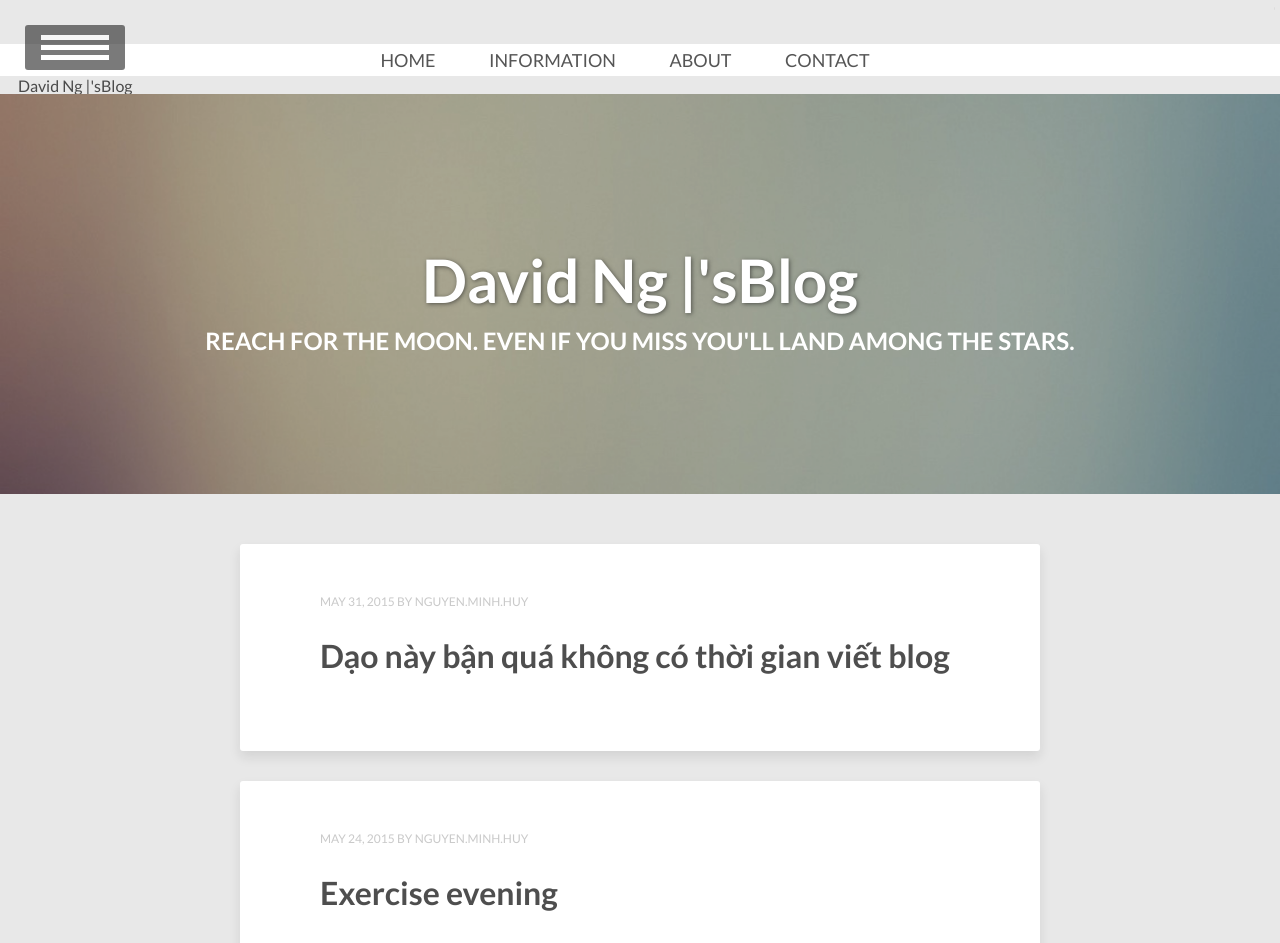
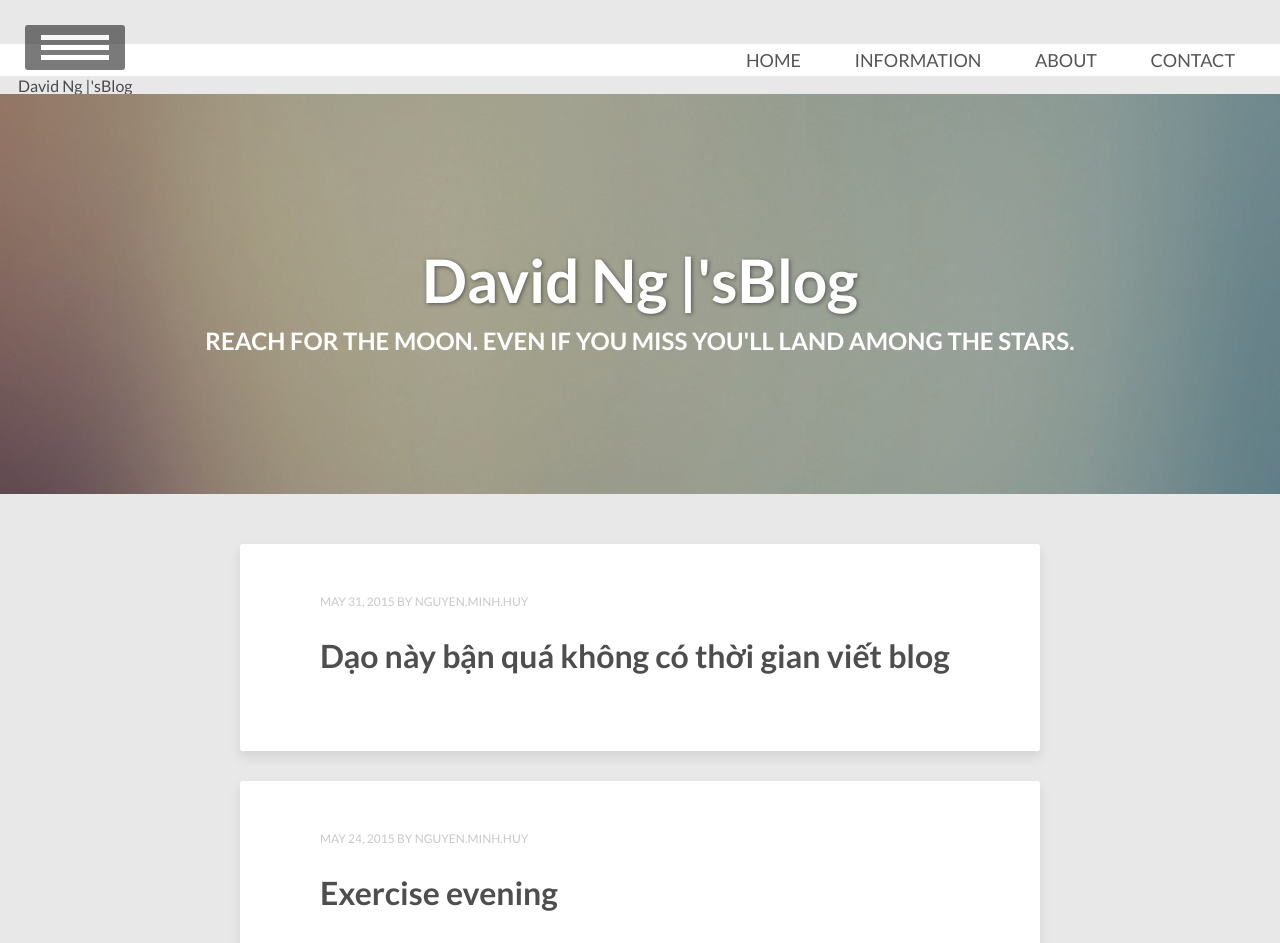
Before and after one commit to vareisen/vareisen.github.io, a Jekyll site: the page built from index.html, in a window 1280 px wide. Shown: the top 943 px of the page. Built offline with Jekyll 4.4.1, drawn with Linux system fonts in a browser that asks for light colours; the list of posts is cut into pages by our own code; comment, search, counter and statistics services are not loaded.

Commit message:
Update head.html

```diff
--- a/_includes/head.html
+++ b/_includes/head.html
@@ -73,7 +73,7 @@ p.pos_fixed {
 #navi-bar{
     background-color: #fff;
     font-size: 18px;
-    text-align: center;
+    text-align: right;
 
 }
 #navi-bar ul {
@@ -81,6 +81,7 @@ p.pos_fixed {
     padding-left: 0;
     padding-top: 5px;
     padding-bottom: 5px;
+    padding-right: 5px;
 }
 #navi-bar ul li {
     display: inline;
@@ -95,7 +96,7 @@ p.pos_fixed {
 }
 #navi-bar ul li a:hover {
     color: #fff;
-    background-color: ;
+    background-color: #555;
 }
 </style>
 <p class="pos_fixed"><a href="http://minhhuy150894.github.io/">David Ng |'sBlog</a></p>
```
